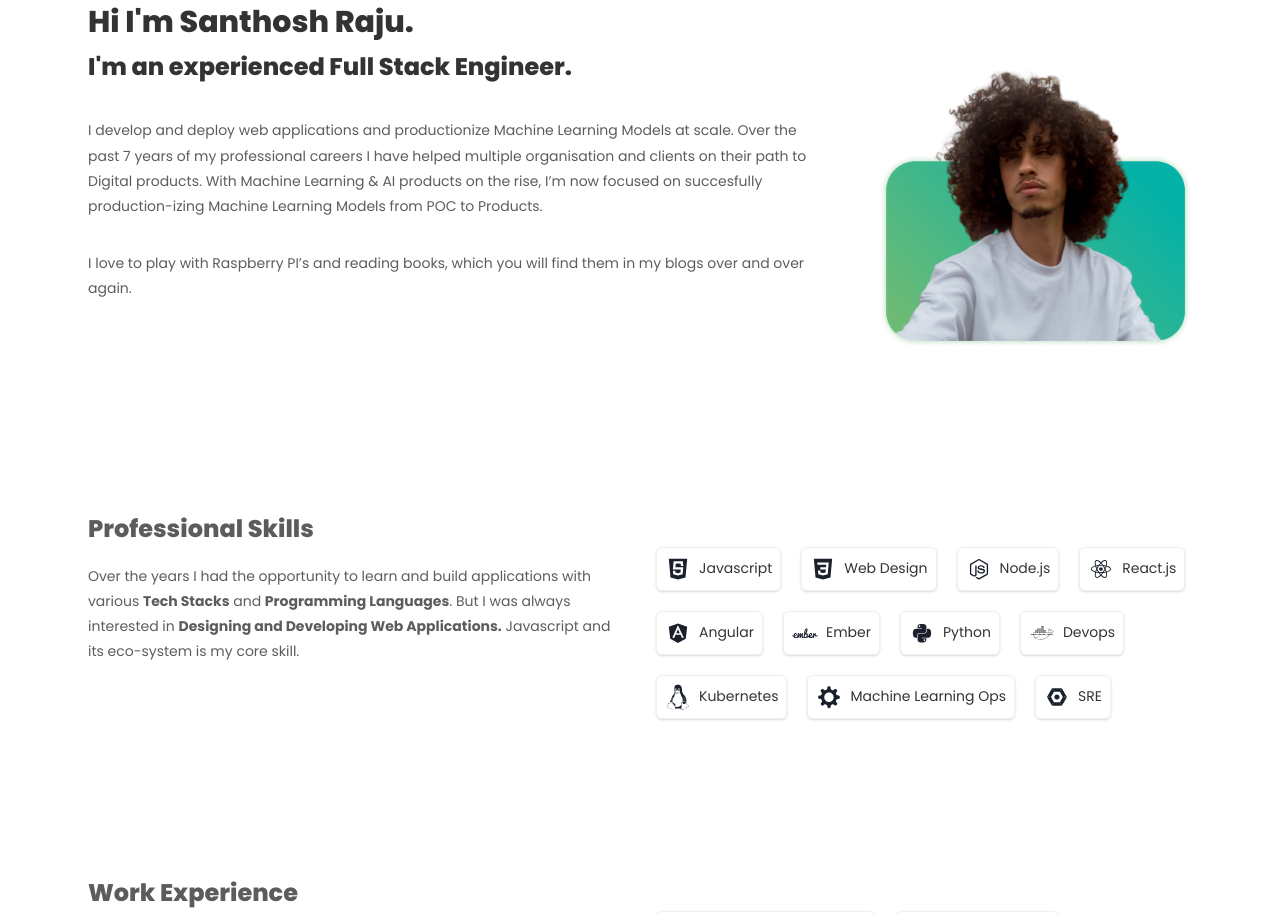
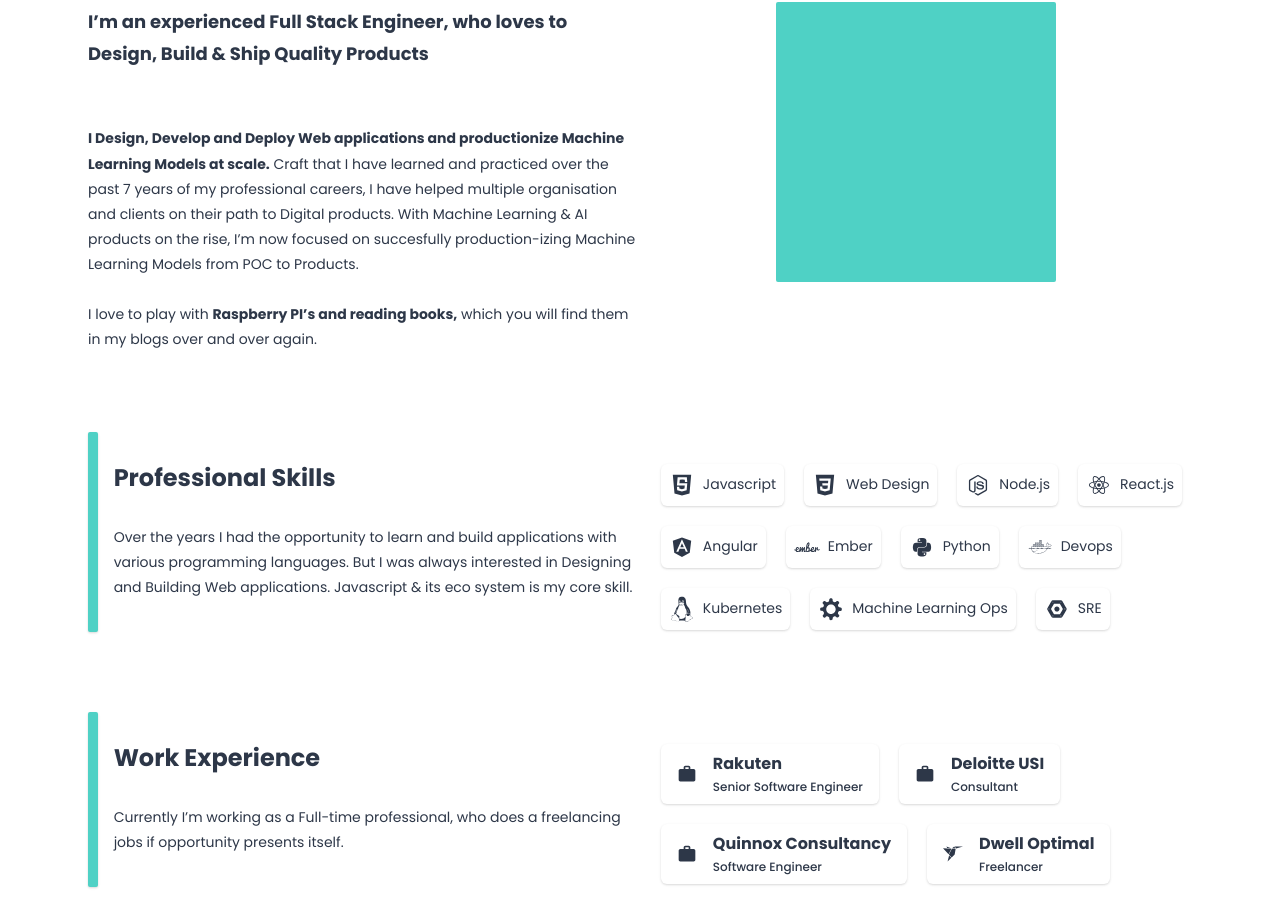
Before and after one commit to SanthoshRaju91/santhosh.raju, a Next.js app: page /about in a window 1280 px wide. Shown: the part 252-1166 px from the top of the page. Built offline with nearby package versions, Linux system fonts and the light colour scheme.

Commit message:
Fixing text color and layout

```diff
--- a/components/CompanyBlock/index.tsx
+++ b/components/CompanyBlock/index.tsx
@@ -1,6 +1,7 @@
 import { Flex, HStack, Text, VStack } from "@chakra-ui/react";
 import { IconType } from "react-icons";
 import { MdWork } from "react-icons/md";
+import useCustomColorModeValue from "../../common/useCustomColorModeValue";
 
 export interface CompanyBlockProps {
   name: string;
@@ -9,33 +10,27 @@
 }
 
 const CompanyBlock: React.FC<CompanyBlockProps> = ({ name, title, Icon }) => {
+  const { textColor, bgColor } = useCustomColorModeValue();
   return (
     <Flex
       boxShadow={"base"}
-      borderWidth={1}
-      borderColor={"blackAlpha.100"}
       rounded={"md"}
       w={"max-content"}
       py={2}
       px={4}
       gap={4}
       flexDirection={"row"}
+      bgColor={bgColor}
     >
       <HStack spacing={4}>
-        <Icon size={"20px"} color="#000000a3" />
+        <Text textColor={textColor}>
+          <Icon size={"20px"} />
+        </Text>
         <VStack alignItems={"flex-start"} spacing={0.5}>
-          <Text
-            fontSize={"md"}
-            fontWeight={"bold"}
-            textColor={"blackAlpha.700"}
-          >
+          <Text fontSize={"md"} fontWeight={"bold"} textColor={textColor}>
             {name}
           </Text>
-          <Text
-            fontSize={"xs"}
-            fontWeight={"medium"}
-            textColor={"blackAlpha.700"}
-          >
+          <Text fontSize={"xs"} fontWeight={"medium"} textColor={textColor}>
             {title}
           </Text>
         </VStack>
--- a/components/TechBlock/index.tsx
+++ b/components/TechBlock/index.tsx
@@ -1,5 +1,6 @@
 import { HStack, Text } from "@chakra-ui/react";
 import { IconType } from "react-icons";
+import useCustomColorModeValue from "../../common/useCustomColorModeValue";
 
 export interface TechBlockProps {
   skill: string;
@@ -7,6 +8,7 @@
 }
 
 const TechBlock: React.FC<TechBlockProps> = ({ skill, Icon }) => {
+  const { textColor, bgColor } = useCustomColorModeValue();
   return (
     <HStack
       boxShadow={"base"}
@@ -14,11 +16,12 @@
       spacing={2}
       rounded={"md"}
       inlineSize={"max-content"}
-      borderWidth={1}
-      borderColor={"blackAlpha.100"}
+      bgColor={bgColor}
     >
-      <Icon size={"26px"} />
-      <Text fontSize={"sm"} fontWeight={"normal"} textColor={"blackAlpha.800"}>
+      <Text textColor={textColor}>
+        <Icon size={"26px"} />
+      </Text>
+      <Text fontSize={"sm"} fontWeight={"normal"} textColor={textColor}>
         {skill}
       </Text>
     </HStack>
--- a/pages/about.tsx
+++ b/pages/about.tsx
@@ -20,91 +20,101 @@
 import SocialIcons from "../components/SocialIcons";
 import { Image } from "../components/Image";
 import Photo from "../assets/Photo.png";
+import useCustomColorModeValue from "../common/useCustomColorModeValue";
 
 const About: React.FC = () => {
+  const { textColor } = useCustomColorModeValue();
   return (
-    <>
+    <div>
       <Flex
-        pt={16}
-        gap={16}
         flexDirection={{
           sm: "column-reverse",
           md: "column-reverse",
           lg: "row",
+          xl: "row",
         }}
+        justifyContent={"space-between"}
+        alignItems={"center"}
       >
-        <Box>
-          <VStack spacing={8} alignItems={"flex-start"}>
-            <VStack spacing={2} alignItems={"flex-start"}>
+        <VStack
+          w={{ sm: "100%", md: "100%", lg: "50%", xl: "50%" }}
+          maxW={{ sm: "100%", md: "100%", lg: "50%", xl: "50%" }}
+          alignItems={"left"}
+        >
           <Heading
-                fontSize={"3xl"}
-                fontWeight={"black"}
-                textColor={"blackAlpha.800"}
+            fontSize={{
+              sm: "3xl",
+              md: "3xl",
+              lg: "5xl",
+              xl: "5xl",
+              "2xl": "5xl",
+            }}
+            fontWeight={"bold"}
+            textColor={textColor}
           >
-                Hi I&apos;m Santhosh Raju.
+            Hi I’m Santhosh Raju
           </Heading>
-              <Heading
-                fontSize={"2xl"}
-                lineHeight={1.6}
-                fontWeight={"black"}
-                textColor={"blackAlpha.800"}
+          <Heading fontSize={"lg"} lineHeight={1.8} textColor={textColor}>
+            I’m an experienced Full Stack Engineer, who loves to Design, Build &
+            Ship Quality Products
+          </Heading>
+          <Box pt={12} display={"block"}>
+            <Text fontSize={"sm"} lineHeight={1.8} textColor={textColor}>
+              <b>
+                I Design, Develop and Deploy Web applications and productionize
+                Machine Learning Models at scale.
+              </b>{" "}
+              Craft that I have learned and practiced over the past 7 years of
+              my professional careers, I have helped multiple organisation and
+              clients on their path to Digital products. With Machine Learning &
+              AI products on the rise, I’m now focused on succesfully
+              production-izing Machine Learning Models from POC to Products.
+            </Text>
+            <Text pt={6} fontSize={"sm"} lineHeight={1.8} textColor={textColor}>
+              I love to play with <b>Raspberry PI’s and reading books,</b> which
+              you will find them in my blogs over and over again.
+            </Text>
+          </Box>
+        </VStack>
+        <Box
+          maxW={{ sm: "100%", md: "100%", lg: "50%", xl: "50%" }}
+          w={{ sm: "100%", md: "100%", lg: "50%", xl: "50%" }}
+          textAlign={"center"}
+          my={{ sm: "10", md: "10" }}
         >
-                I&apos;m an experienced Full Stack Engineer.
-              </Heading>
-            </VStack>
-            <Text fontSize={"sm"} textColor={"blackAlpha.700"} lineHeight={1.8}>
-              I develop and deploy web applications and productionize Machine
-              Learning Models at scale. Over the past 7 years of my professional
-              careers I have helped multiple organisation and clients on their
-              path to Digital products. With Machine Learning & AI products on
-              the rise, I’m now focused on succesfully production-izing Machine
-              Learning Models from POC to Products.
-            </Text>
-            <Text fontSize={"sm"} textColor={"blackAlpha.700"} lineHeight={1.8}>
-              I love to play with Raspberry PI’s and reading books, which you
-              will find them in my blogs over and over again.
-            </Text>
-          </VStack>
-        </Box>
           <Box
-          width={{ sm: "280px", md: "280px", lg: "full" }}
-          height={{ sm: "280px", md: "280px", lg: "full" }}
-        >
-          <Image
-            src={Photo}
-            alt="It's me"
-            backgroundPosition={"center"}
-            backgroundRepeat={"no-repeat"}
-            backgroundSize={"contain"}
+            display={"inline-block"}
+            w={"280px"}
+            h={"280px"}
+            bgColor={"teal.300"}
+            rounded={"sm"}
           />
         </Box>
       </Flex>
+
       <Flex
-        my={"40"}
-        gap={8}
-        flexDirection={{ sm: "column", md: "column", lg: "row" }}
-        justifyContent={"space-between"}
-        justifyItems={"center"}
+        gap={4}
+        flexDirection={{ sm: "column", md: "column", lg: "row", xl: "row" }}
+        my={20}
       >
-        <Box w={{ sm: "100%", md: "100%", lg: "50%" }}>
-          <VStack alignItems={"flex-start"} spacing={5}>
-            <Heading
-              fontSize={"2xl"}
-              fontWeight={"black"}
-              textColor={"blackAlpha.700"}
+        <Box bgColor={"teal.300"} w={"10px"} rounded={"sm"} shadow={"base"} />
+        <VStack
+          my={8}
+          w={{ sm: "100%", md: "100%", lg: "50%", xl: "50%" }}
+          alignItems={"left"}
+          spacing={8}
         >
+          <Heading fontSize={"2xl"} textColor={textColor}>
             Professional Skills
           </Heading>
-            <Text fontSize={"sm"} textColor={"blackAlpha.700"} lineHeight={1.8}>
-              Over the years I had the opportunity to learn and build
-              applications with various <b>Tech Stacks</b> and{" "}
-              <b>Programming Languages</b>. But I was always interested in{" "}
-              <b>Designing and Developing Web Applications.</b> Javascript and
-              its eco-system is my core skill.
+          <Text fontSize={"sm"} textColor={textColor} lineHeight={1.8}>
+            Over the years I had the opportunity to learn and build applications
+            with various programming languages. But I was always interested in
+            Designing and Building Web applications. Javascript & its eco system
+            is my core skill.
           </Text>
         </VStack>
-        </Box>
-        <Box w={{ sm: "100%", md: "100%", lg: "50%" }}>
+        <Box w={{ sm: "100%", md: "100%", lg: "50%", xl: "50%" }}>
           <Flex flexDirection={"row"} flexWrap={"wrap"} gap={5} mt={8}>
             <TechBlock skill="Javascript" Icon={DiJavascript} />
             <TechBlock skill="Web Design" Icon={DiCss3} />
@@ -120,28 +130,27 @@
           </Flex>
         </Box>
       </Flex>
+
       <Flex
-        my={"40"}
-        gap={8}
-        flexDirection={{ sm: "column", md: "column", lg: "row" }}
-        justifyContent={"space-between"}
-        justifyItems={"center"}
+        gap={4}
+        flexDirection={{ sm: "column", md: "column", lg: "row", xl: "row" }}
+        my={20}
       >
-        <Box w={{ sm: "100%", md: "100%", lg: "50%" }}>
-          <VStack alignItems={"flex-start"} spacing={5}>
-            <Heading
-              fontSize={"2xl"}
-              fontWeight={"black"}
-              textColor={"blackAlpha.700"}
+        <Box bgColor={"teal.300"} w={"10px"} rounded={"sm"} shadow={"base"} />
+        <VStack
+          my={8}
+          w={{ sm: "100%", md: "100%", lg: "50%", xl: "50%" }}
+          alignItems={"left"}
+          spacing={8}
         >
+          <Heading fontSize={"2xl"} textColor={textColor}>
             Work Experience
           </Heading>
-            <Text fontSize={"sm"} textColor={"blackAlpha.700"} lineHeight={1.8}>
+          <Text fontSize={"sm"} textColor={textColor} lineHeight={1.8}>
             Currently I’m working as a Full-time professional, who does a
             freelancing jobs if opportunity presents itself.
           </Text>
         </VStack>
-        </Box>
         <Box w={{ sm: "100%", md: "100%", lg: "50%" }}>
           <Flex flexDirection={"row"} flexWrap={"wrap"} gap={5} mt={8}>
             <CompanyBlock
@@ -169,24 +178,20 @@
       </Flex>
 
       <Box
-        my={"10"}
+        my={24}
         display={"flex"}
         flexDirection={"column"}
         alignItems={"center"}
         gap={4}
       >
-        <Heading
-          fontSize={"3xl"}
-          fontWeight={"black"}
-          textColor={"blackAlpha.700"}
-        >
+        <Heading fontSize={"5xl"} fontWeight={"black"} textColor={"teal.300"}>
           Say Hello
         </Heading>
         <Text
           w={{ sm: "100%", md: "100%", lg: "50%" }}
           textAlign={"center"}
           fontSize={"sm"}
-          textColor={"blackAlpha.700"}
+          textColor={textColor}
           lineHeight={1.8}
         >
           I am available for Freelance project, Remote work, Job Opportunities
@@ -194,15 +199,196 @@
         </Text>
         <HStack spacing={2}>
           <FiMail size={"18px"} color="#47bcb1" />
-          <Text fontSize={"md"} fontWeight={"bold"} textColor={"brand.600"}>
+          <Text fontSize={"md"} fontWeight={"bold"} textColor={"teal.300"}>
             santhoshraju.ai@gmail.com
           </Text>
         </HStack>
-        <Box py={10}>
+        <HStack py={10} spacing={4}>
+          <Text textColor={textColor}>Connect with me on </Text>
           <SocialIcons />
+        </HStack>
       </Box>
-      </Box>
-    </>
+    </div>
+    // <>
+    //   <Flex
+    //     pt={16}
+    //     gap={16}
+    //     flexDirection={{
+    //       sm: "column-reverse",
+    //       md: "column-reverse",
+    //       lg: "row",
+    //     }}
+    //   >
+    //     <Box>
+    //       <VStack spacing={8} alignItems={"flex-start"}>
+    //         <VStack spacing={2} alignItems={"flex-start"}>
+    //           <Heading
+    //             fontSize={"3xl"}
+    //             fontWeight={"black"}
+    //             textColor={"blackAlpha.800"}
+    //           >
+    //             Hi I&apos;m Santhosh Raju.
+    //           </Heading>
+    //           <Heading
+    //             fontSize={"2xl"}
+    //             lineHeight={1.6}
+    //             fontWeight={"black"}
+    //             textColor={"blackAlpha.800"}
+    //           >
+    //             I&apos;m an experienced Full Stack Engineer.
+    //           </Heading>
+    //         </VStack>
+    //         <Text fontSize={"sm"} textColor={"blackAlpha.700"} lineHeight={1.8}>
+    //           I develop and deploy web applications and productionize Machine
+    //           Learning Models at scale. Over the past 7 years of my professional
+    //           careers I have helped multiple organisation and clients on their
+    //           path to Digital products. With Machine Learning & AI products on
+    //           the rise, I’m now focused on succesfully production-izing Machine
+    //           Learning Models from POC to Products.
+    //         </Text>
+    //         <Text fontSize={"sm"} textColor={"blackAlpha.700"} lineHeight={1.8}>
+    //           I love to play with Raspberry PI’s and reading books, which you
+    //           will find them in my blogs over and over again.
+    //         </Text>
+    //       </VStack>
+    //     </Box>
+    //     <Box
+    //       width={{ sm: "280px", md: "280px", lg: "full" }}
+    //       height={{ sm: "280px", md: "280px", lg: "full" }}
+    //     >
+    //       <Image
+    //         src={Photo}
+    //         alt="It's me"
+    //         backgroundPosition={"center"}
+    //         backgroundRepeat={"no-repeat"}
+    //         backgroundSize={"contain"}
+    //       />
+    //     </Box>
+    //   </Flex>
+    //   <Flex
+    //     my={"40"}
+    //     gap={8}
+    //     flexDirection={{ sm: "column", md: "column", lg: "row" }}
+    //     justifyContent={"space-between"}
+    //     justifyItems={"center"}
+    //   >
+    //     <Box w={{ sm: "100%", md: "100%", lg: "50%" }}>
+    //       <VStack alignItems={"flex-start"} spacing={5}>
+    //         <Heading
+    //           fontSize={"2xl"}
+    //           fontWeight={"black"}
+    //           textColor={"blackAlpha.700"}
+    //         >
+    //           Professional Skills
+    //         </Heading>
+    //         <Text fontSize={"sm"} textColor={"blackAlpha.700"} lineHeight={1.8}>
+    //           Over the years I had the opportunity to learn and build
+    //           applications with various <b>Tech Stacks</b> and{" "}
+    //           <b>Programming Languages</b>. But I was always interested in{" "}
+    //           <b>Designing and Developing Web Applications.</b> Javascript and
+    //           its eco-system is my core skill.
+    //         </Text>
+    //       </VStack>
+    //     </Box>
+    //     <Box w={{ sm: "100%", md: "100%", lg: "50%" }}>
+    //       <Flex flexDirection={"row"} flexWrap={"wrap"} gap={5} mt={8}>
+    //         <TechBlock skill="Javascript" Icon={DiJavascript} />
+    //         <TechBlock skill="Web Design" Icon={DiCss3} />
+    //         <TechBlock skill="Node.js" Icon={DiNodejsSmall} />
+    //         <TechBlock skill="React.js" Icon={DiReact} />
+    //         <TechBlock skill="Angular" Icon={DiAngularSimple} />
+    //         <TechBlock skill="Ember" Icon={DiEmber} />
+    //         <TechBlock skill="Python" Icon={DiPython} />
+    //         <TechBlock skill="Devops" Icon={DiDocker} />
+    //         <TechBlock skill="Kubernetes" Icon={DiLinux} />
+    //         <TechBlock skill="Machine Learning Ops" Icon={DiAptana} />
+    //         <TechBlock skill="SRE" Icon={DiGoogleCloudPlatform} />
+    //       </Flex>
+    //     </Box>
+    //   </Flex>
+    //   <Flex
+    //     my={"40"}
+    //     gap={8}
+    //     flexDirection={{ sm: "column", md: "column", lg: "row" }}
+    //     justifyContent={"space-between"}
+    //     justifyItems={"center"}
+    //   >
+    //     <Box w={{ sm: "100%", md: "100%", lg: "50%" }}>
+    //       <VStack alignItems={"flex-start"} spacing={5}>
+    //         <Heading
+    //           fontSize={"2xl"}
+    //           fontWeight={"black"}
+    //           textColor={"blackAlpha.700"}
+    //         >
+    //           Work Experience
+    //         </Heading>
+    //         <Text fontSize={"sm"} textColor={"blackAlpha.700"} lineHeight={1.8}>
+    //           Currently I’m working as a Full-time professional, who does a
+    //           freelancing jobs if opportunity presents itself.
+    //         </Text>
+    //       </VStack>
+    //     </Box>
+    // <Box w={{ sm: "100%", md: "100%", lg: "50%" }}>
+    //   <Flex flexDirection={"row"} flexWrap={"wrap"} gap={5} mt={8}>
+    //     <CompanyBlock
+    //       Icon={MdWork}
+    //       name="Rakuten"
+    //       title="Senior Software Engineer"
+    //     />
+    //     <CompanyBlock
+    //       Icon={MdWork}
+    //       name="Deloitte USI"
+    //       title="Consultant"
+    //     />
+    //     <CompanyBlock
+    //       Icon={MdWork}
+    //       name="Quinnox Consultancy"
+    //       title="Software Engineer"
+    //     />
+    //     <CompanyBlock
+    //       Icon={SiFreelancer}
+    //       name="Dwell Optimal"
+    //       title="Freelancer"
+    //     />
+    //   </Flex>
+    // </Box>
+    //   </Flex>
+
+    // <Box
+    //   my={"10"}
+    //   display={"flex"}
+    //   flexDirection={"column"}
+    //   alignItems={"center"}
+    //   gap={4}
+    // >
+    //   <Heading
+    //     fontSize={"3xl"}
+    //     fontWeight={"black"}
+    //     textColor={"blackAlpha.700"}
+    //   >
+    //     Say Hello
+    //   </Heading>
+    //   <Text
+    //     w={{ sm: "100%", md: "100%", lg: "50%" }}
+    //     textAlign={"center"}
+    //     fontSize={"sm"}
+    //     textColor={"blackAlpha.700"}
+    //     lineHeight={1.8}
+    //   >
+    //     I am available for Freelance project, Remote work, Job Opportunities
+    //     for just discussing about MLOps / Software Development in general.
+    //   </Text>
+    //   <HStack spacing={2}>
+    //     <FiMail size={"18px"} color="#47bcb1" />
+    //     <Text fontSize={"md"} fontWeight={"bold"} textColor={"brand.600"}>
+    //       santhoshraju.ai@gmail.com
+    //     </Text>
+    //   </HStack>
+    //   <Box py={10}>
+    //     <SocialIcons />
+    //   </Box>
+    // </Box>
+    // </>
   );
 };
 
```
Lines whose indentation alone changed are shown as unchanged.
